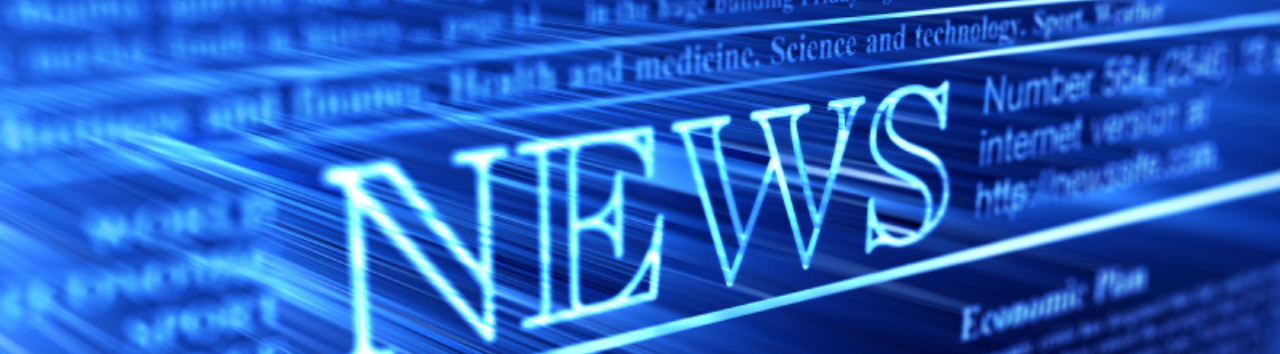
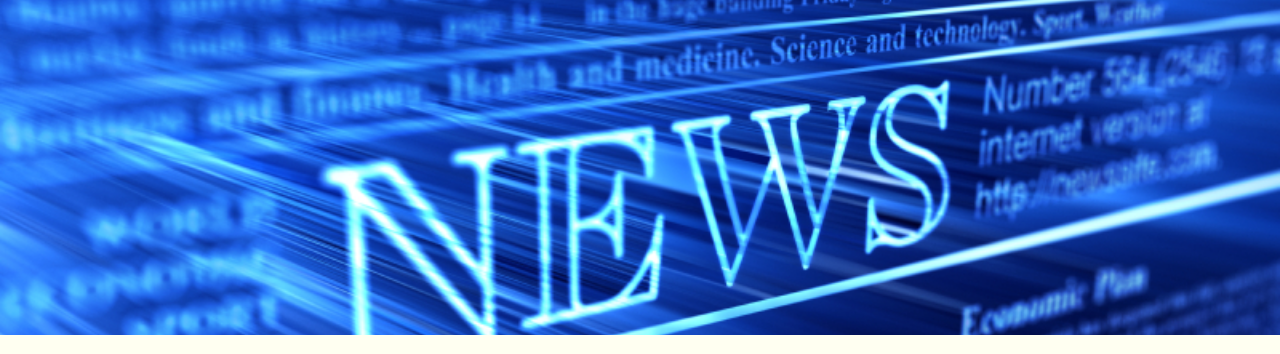
Before and after one commit to BorisenkoAD/nataly, a plain HTML site: page content/news/index.html in a window 1280 px wide. Shown: the part 67-421 px from the top of the page. Drawn offline with nearby package versions, Linux system fonts and the light colour scheme.

Commit message:
изменен размер сплешкартин на 350

```diff
--- a/content/activities/activities/css/activitiesstyle.css
+++ b/content/activities/activities/css/activitiesstyle.css
@@ -14,7 +14,7 @@ h1{
 /* Заставка */
 .splash {
 	/* Отступ для содержимого, помещенного в splash */
-	min-height: 750px;
+	min-height: 350px;
 	padding:2em 0 2em;
 	/* Картинка, которая используются для splash */
 	background-image:url(../img/splashactivities.jpg);
--- a/content/activities/aqua/css/aquastyle.css
+++ b/content/activities/aqua/css/aquastyle.css
@@ -14,7 +14,7 @@ h1{
 /* Заставка */
 .splash {
 	/* Отступ для содержимого, помещенного в splash */
-	min-height: 750px;
+	min-height: 350px;
 	padding:2em 0 2em;
 	/* Картинка, которая используются для splash */
 	background-image:url(../img/splashaqua.jpg);
--- a/content/activities/childgroups/css/childstyle.css
+++ b/content/activities/childgroups/css/childstyle.css
@@ -14,7 +14,7 @@ h1{
 /* Заставка */
 .splash {
 	/* Отступ для содержимого, помещенного в splash */
-	min-height: 750px;
+	min-height: 350px;
 	padding:2em 0 2em;
 	/* Картинка, которая используются для splash */
 	background-image:url(../img/splashgroups.jpg);
--- a/content/activities/nails/css/nailstyle.css
+++ b/content/activities/nails/css/nailstyle.css
@@ -14,7 +14,7 @@ h1{
 /* Заставка */
 .splash {
 	/* Отступ для содержимого, помещенного в splash */
-	min-height: 750px;
+	min-height: 350px;
 	padding:2em 0 2em;
 	/* Картинка, которая используются для splash */
 	background-image:url(../img/splashnails.jpg);
--- a/content/activities/rules/css/rulesstyle.css
+++ b/content/activities/rules/css/rulesstyle.css
@@ -14,7 +14,7 @@ h1{
 /* Заставка */
 .splash {
 	/* Отступ для содержимого, помещенного в splash */
-	min-height: 750px;
+	min-height: 350px;
 	padding:2em 0 2em;
 	/* Картинка, которая используются для splash */
 	background-image:url(../img/splashrules.jpg);
--- a/content/activities/worktime/css/worktimestyle.css
+++ b/content/activities/worktime/css/worktimestyle.css
@@ -14,7 +14,7 @@ h1{
 /* Заставка */
 .splash {
 	/* Отступ для содержимого, помещенного в splash */
-	min-height: 750px;
+	min-height: 350px;
 	padding:2em 0 2em;
 	/* Картинка, которая используются для splash */
 	background-image:url(../img/splashworktime.jpg);
--- a/content/news/css/newsstyle.css
+++ b/content/news/css/newsstyle.css
@@ -14,7 +14,7 @@ h1{
 /* Заставка */
 .splash {
 	/* Отступ для содержимого, помещенного в splash */
-	min-height: 750px;
+	min-height: 350px;
 	padding:2em 0 2em;
 	/* Картинка, которая используются для splash */
 	background-image:url(../img/splashnews.jpg);
```
